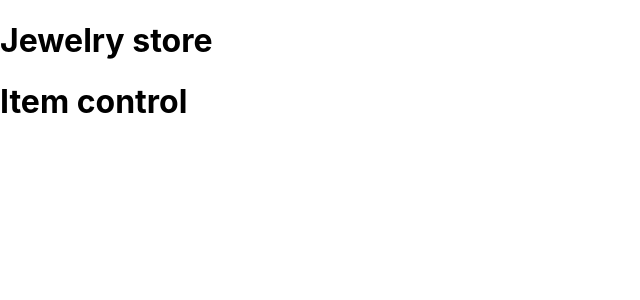
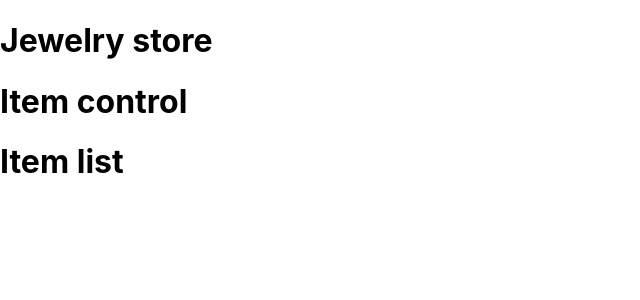
Before and after one commit to fc-dogan/merch-site, a React (Create React App) app: page / in a window 1280 px wide. Shown: the top 300 px of the page, without its empty margins (0-640 px from the left). Built offline with nearby package versions, Linux system fonts and the light colour scheme.

Commit message:
create ItemList component

```diff
--- a/src/components/ItemContol.js
+++ b/src/components/ItemContol.js
@@ -1,4 +1,6 @@
 import React from 'react';
+import ItemList from './ItemList';
+
 
 class ItemControl extends React.Component {
   constructor(props){
@@ -9,8 +11,10 @@ class ItemControl extends React.Component {
 
   render(){
     return (
-      <h1>Item control</h1>
-      // <Item />
+      <React.Fragment>
+        <h1>Item control</h1>
+        <ItemList />
+      </React.Fragment>
     )
   }
 }
--- /dev/null
+++ b/src/components/ItemList.js
@@ -0,0 +1,9 @@
+import React from 'react';
+
+function ItemList(){
+  return (
+    <h1>Item list</h1>
+  )
+}
+
+export default ItemList ;
```
